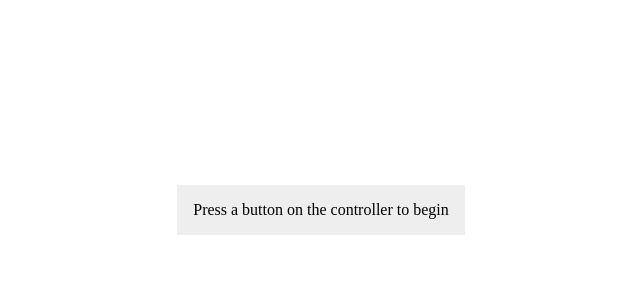
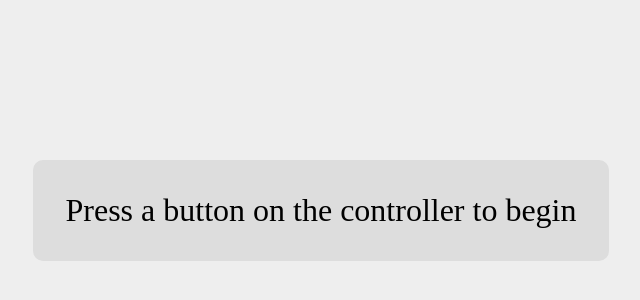
Before and after one commit to junkfoodarcade/jfgamepad, a React (Vite) app: page / in a window 1280 px wide. Shown: the part 118-418 px from the top of the page, without its empty margins (319-959 px from the left). Built offline with nearby package versions, Linux system fonts and the light colour scheme.

Commit message:
tweak css

```diff
--- a/src/App.css
+++ b/src/App.css
@@ -1,3 +1,6 @@
+body {
+  background-color: #eee;
+}
 .App {overflow:hidden;}
 
 .hidden {
@@ -15,8 +18,10 @@ main {
 }
 
 p {
-  padding:1rem;
-  background-color: #eee;
+  padding:2rem;
+  background-color: #ddd;
+  font-size:2rem;
+  border-radius: 10px;
 }
 
 .controller {
```
